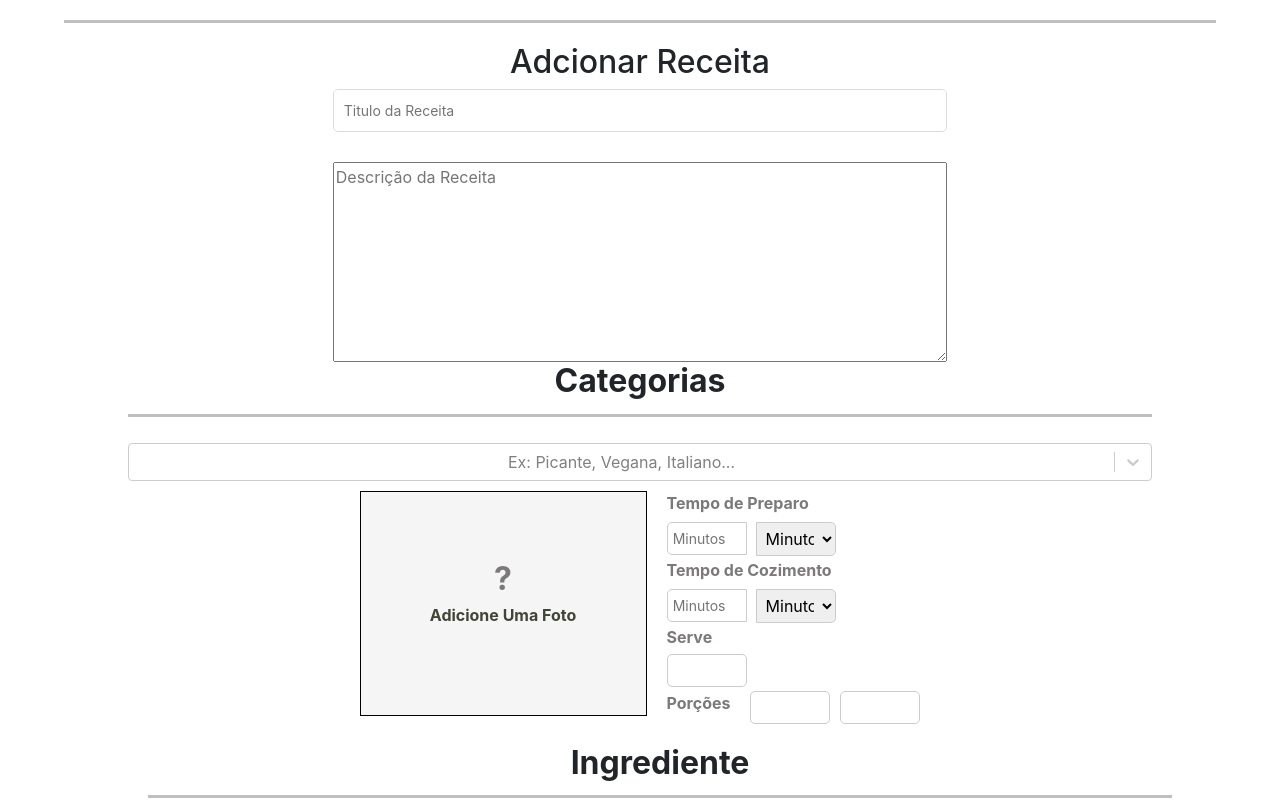
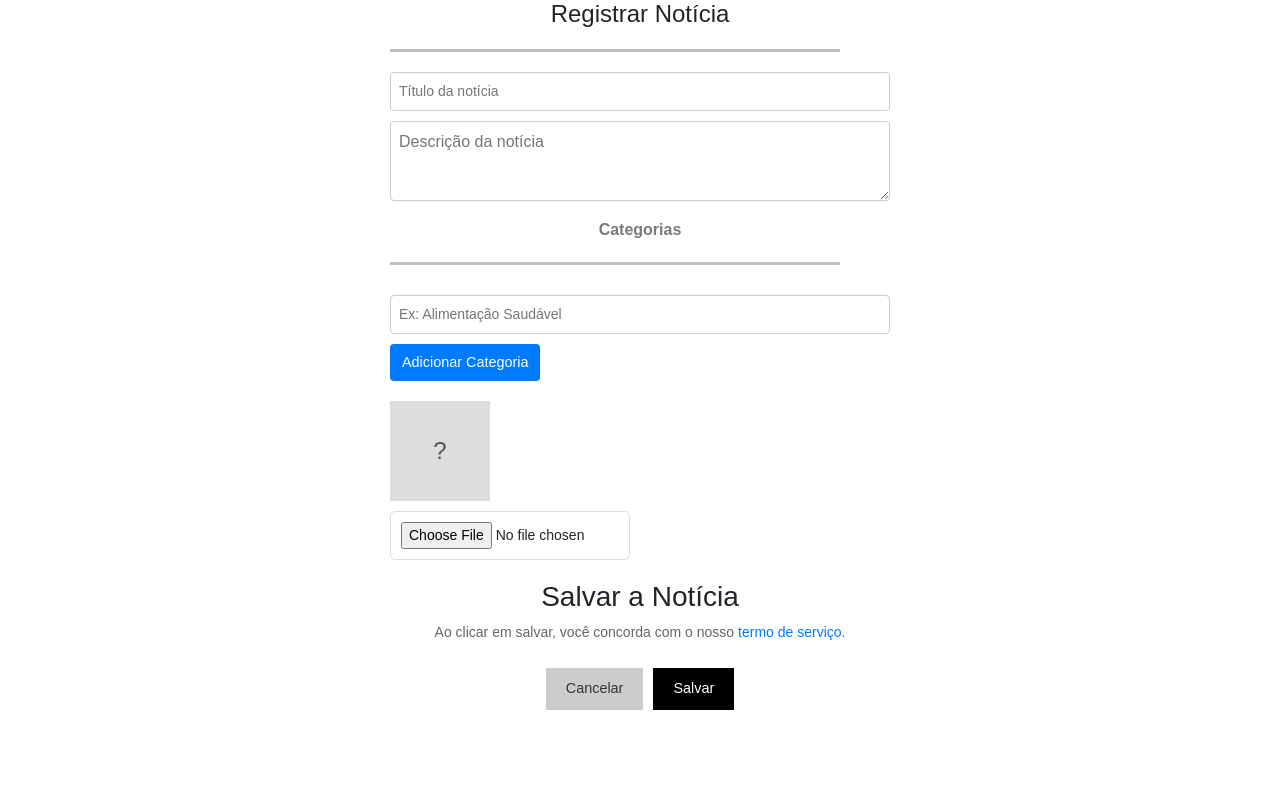
Before and after one commit to Yago04/TCC, a React (Create React App) app in the folder front-end/: page / in a window 1280 px wide. Shown: the top 800 px of the page. Built offline with nearby package versions, Linux system fonts and the light colour scheme.

Commit message:
Pagina cadastrar noticia finalizada

```diff
--- /dev/null
+++ b/front-end/src/pages/RegistrarNoticia/RegistrarNoticia.css
@@ -0,0 +1,118 @@
+.news-registration {
+    max-width: 500px;
+    margin: 0 auto;
+    font-family: Arial, sans-serif;
+  }
+
+  .news-registration h2 {
+    text-align: center;
+    font-size: 24px;
+    margin-bottom: 10px;
+  }
+
+  .news-registration hr {
+    margin: 20px 0;
+  }
+
+  .news-registration label {
+    display: block;
+    font-weight: bold;
+    margin-bottom: 5px;
+  }
+
+  .news-registration input[type="text"],
+  .news-registration textarea {
+    width: 100%;
+    padding: 8px;
+    margin-bottom: 10px;
+    border: 1px solid #ccc;
+    border-radius: 4px;
+  }
+
+  .news-registration textarea {
+    height: 80px;
+    resize: vertical;
+  }
+
+  .news-registration .categories {
+    display: flex;
+    flex-wrap: wrap;
+    gap: 5px;
+    margin-bottom: 10px;
+  }
+
+  .news-registration .category-tag {
+    padding: 5px 10px;
+    background-color: #eee;
+    border-radius: 15px;
+    display: flex;
+    align-items: center;
+  }
+
+  .news-registration .category-tag button {
+    margin-left: 5px;
+    background: none;
+    border: none;
+    color: red;
+    cursor: pointer;
+  }
+
+  .news-registration .add-category-btn {
+    padding: 8px 12px;
+    background-color: #007bff;
+    color: white;
+    border: none;
+    border-radius: 4px;
+    cursor: pointer;
+  }
+
+  .news-registration .photo-preview {
+    width: 100px;
+    height: 100px;
+    object-fit: cover;
+    margin-bottom: 10px;
+  }
+
+  .news-registration .photo-placeholder {
+    width: 100px;
+    height: 100px;
+    background-color: #ddd;
+    display: flex;
+    align-items: center;
+    justify-content: center;
+    margin-bottom: 10px;
+    font-size: 24px;
+    color: #555;
+  }
+
+  .news-registration .action-buttons {
+    margin-top: 20px;
+    text-align: center;
+  }
+
+  .news-registration .action-buttons button {
+    padding: 10px 20px;
+    margin: 5px;
+    border: none;
+    cursor: pointer;
+  }
+
+  .news-registration .cancel-btn {
+    background-color: #ccc;
+    color: #333;
+  }
+
+  .news-registration .save-btn {
+    background-color: #000;
+    color: #fff;
+  }
+
+  .news-registration p {
+    font-size: 14px;
+    color: #666;
+  }
+
+  .news-registration a {
+    color: #007bff;
+    text-decoration: none;
+  }
--- /dev/null
+++ b/front-end/src/pages/RegistrarNoticia/index.js
@@ -0,0 +1,115 @@
+import React, { useState } from 'react';
+import './RegistrarNoticia.css';
+import Footer from '../../components/Footer'
+
+function NewsRegistration() {
+  const [title, setTitle] = useState('');
+  const [description, setDescription] = useState('');
+  const [categories, setCategories] = useState([]);
+  const [newCategory, setNewCategory] = useState('');
+  const [photo, setPhoto] = useState(null);
+  const [preview, setPreview] = useState(null);
+
+  const addCategory = () => {
+    if (newCategory && !categories.includes(newCategory)) {
+      setCategories([...categories, newCategory]);
+      setNewCategory('');
+    }
+  };
+
+  const removeCategory = (categoryToRemove) => {
+    setCategories(categories.filter((cat) => cat !== categoryToRemove));
+  };
+
+  const handlePhotoChange = (e) => {
+    const file = e.target.files[0];
+    if (file) {
+      setPhoto(file);
+      setPreview(URL.createObjectURL(file));
+    }
+  };
+
+  const handleSave = () => {
+    console.log({ title, description, categories, photo });
+    setTitle('');
+    setDescription('');
+    setCategories([]);
+    setPhoto(null);
+    setPreview(null);
+  };
+
+  const handleCancel = () => {
+    setTitle('');
+    setDescription('');
+    setCategories([]);
+    setPhoto(null);
+    setPreview(null);
+  };
+
+  return (
+    <div className="news-registration">
+      <h2>Registrar Notícia</h2>
+      <hr className="custom-line" />
+
+
+      <div>
+        <input
+          type="text"
+          placeholder="Título da notícia"
+          value={title}
+          onChange={(e) => setTitle(e.target.value)}
+        />
+      </div>
+
+      <div>
+        <textarea
+          placeholder="Descrição da notícia"
+          value={description}
+          onChange={(e) => setDescription(e.target.value)}
+        />
+      </div>
+
+      <div>
+        <label>Categorias</label>
+        <hr className="custom-line" />
+
+        <div className="categories">
+          {categories.map((category, index) => (
+            <span key={index} className="category-tag">
+              {category} <button onClick={() => removeCategory(category)}>x</button>
+            </span>
+          ))}
+        </div>
+        <input
+          type="text"
+          placeholder="Ex: Alimentação Saudável"
+          value={newCategory}
+          onChange={(e) => setNewCategory(e.target.value)}
+        />
+        <button onClick={addCategory} className="add-category-btn">Adicionar Categoria</button>
+      </div>
+
+      <div style={{ marginTop: '20px' }}>
+        <div>
+          {preview ? (
+            <img src={preview} alt="preview" className="photo-preview" />
+          ) : (
+            <div className="photo-placeholder">?</div>
+          )}
+        </div>
+        <input type="file" onChange={handlePhotoChange} />
+      </div>
+
+      <div className="action-buttons">
+        <h3>Salvar a Notícia</h3>
+        <p>Ao clicar em salvar, você concorda com o nosso <a href="#">termo de serviço</a>.</p>
+        <button onClick={handleCancel} className="cancel-btn">Cancelar</button>
+        <button onClick={handleSave} className="save-btn">Salvar</button>
+      </div>
+
+
+    </div>
+  );
+}
+
+export default NewsRegistration;
--- a/front-end/src/routes/routes.js
+++ b/front-end/src/routes/routes.js
@@ -18,7 +18,7 @@ import Parceiros from "../components/Parceiros";
 import Navbar from "../components/NavBar";
 import ResultadoPesquisa from "../pages/Categoria";
 import Categoria from "../pages/RegistrarReceita";
-import PassoaPasso from "../pages/RegistrarReceita/";
+import PassoaPasso from "../pages/RegistrarNoticia";
 
 
 
```
